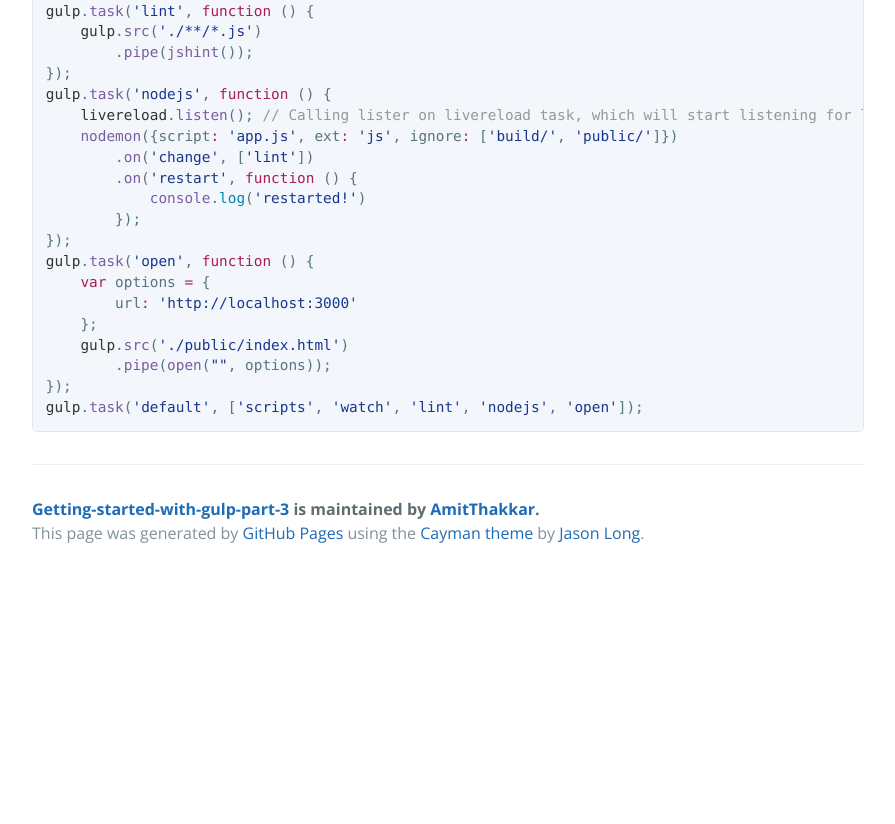
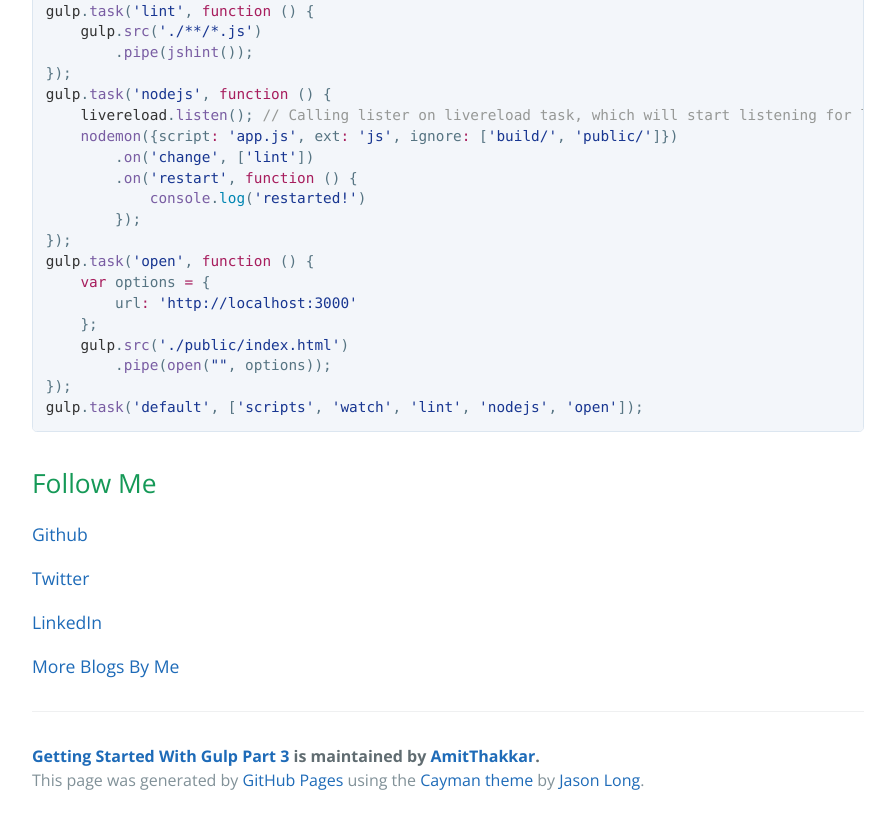
Before and after one commit to AmitThakkar/Getting-Started-With-Gulp-Part-3, a plain HTML site: page index.html in a window 1280 px wide. Shown: the part 1933-2757 px from the top of the page, without its empty margins (192-1087 px from the left). Before the commit the page ends 2510 px from the top, so only its background shows below. Drawn offline with nearby package versions, Linux system fonts and the light colour scheme.

```diff
--- a/index.html
+++ b/index.html
@@ -2,7 +2,7 @@
 <html lang="en-us">
   <head>
     <meta charset="UTF-8">
-    <title>Getting-started-with-gulp-part-3 by AmitThakkar</title>
+    <title>Getting Started With Gulp Part 3 by AmitThakkar</title>
     <meta name="viewport" content="width=device-width, initial-scale=1">
     <link rel="stylesheet" type="text/css" href="stylesheets/normalize.css" media="screen">
     <link href='https://fonts.googleapis.com/css?family=Open+Sans:400,700' rel='stylesheet' type='text/css'>
@@ -11,7 +11,7 @@
   </head>
   <body>
     <section class="page-header">
-      <h1 class="project-name">Getting-started-with-gulp-part-3</h1>
+      <h1 class="project-name">Getting Started With Gulp Part 3</h1>
       <h2 class="project-tagline">This repository contains getting started guild with GulpJS Part 3.</h2>
       <a href="https://github.com/AmitThakkar/Getting-Started-With-Gulp-Part-3" class="btn">View on GitHub</a>
       <a href="https://github.com/AmitThakkar/Getting-Started-With-Gulp-Part-3/zipball/master" class="btn">Download .zip</a>
@@ -104,8 +104,19 @@
 });
 <span class="pl-smi">gulp</span>.<span class="pl-en">task</span>(<span class="pl-s"><span class="pl-pds">'</span>default<span class="pl-pds">'</span></span>, [<span class="pl-s"><span class="pl-pds">'</span>scripts<span class="pl-pds">'</span></span>, <span class="pl-s"><span class="pl-pds">'</span>watch<span class="pl-pds">'</span></span>, <span class="pl-s"><span class="pl-pds">'</span>lint<span class="pl-pds">'</span></span>, <span class="pl-s"><span class="pl-pds">'</span>nodejs<span class="pl-pds">'</span></span>, <span class="pl-s"><span class="pl-pds">'</span>open<span class="pl-pds">'</span></span>]);</pre></div>
 
+<h2>
+<a id="follow-me" class="anchor" href="#follow-me" aria-hidden="true"><span aria-hidden="true" class="octicon octicon-link"></span></a>Follow Me</h2>
+
+<p><a href="https://github.com/AmitThakkar">Github</a></p>
+
+<p><a href="https://twitter.com/amit_thakkar01">Twitter</a></p>
+
+<p><a href="https://in.linkedin.com/in/amitthakkar01">LinkedIn</a></p>
+
+<p><a href="http://amitthakkar.github.io/">More Blogs By Me</a></p>
+
       <footer class="site-footer">
-        <span class="site-footer-owner"><a href="https://github.com/AmitThakkar/Getting-Started-With-Gulp-Part-3">Getting-started-with-gulp-part-3</a> is maintained by <a href="https://github.com/AmitThakkar">AmitThakkar</a>.</span>
+        <span class="site-footer-owner"><a href="https://github.com/AmitThakkar/Getting-Started-With-Gulp-Part-3">Getting Started With Gulp Part 3</a> is maintained by <a href="https://github.com/AmitThakkar">AmitThakkar</a>.</span>
 
         <span class="site-footer-credits">This page was generated by <a href="https://pages.github.com">GitHub Pages</a> using the <a href="https://github.com/jasonlong/cayman-theme">Cayman theme</a> by <a href="https://twitter.com/jasonlong">Jason Long</a>.</span>
       </footer>
```
Also changed, not shown: params.json (+2 -2 lines).
